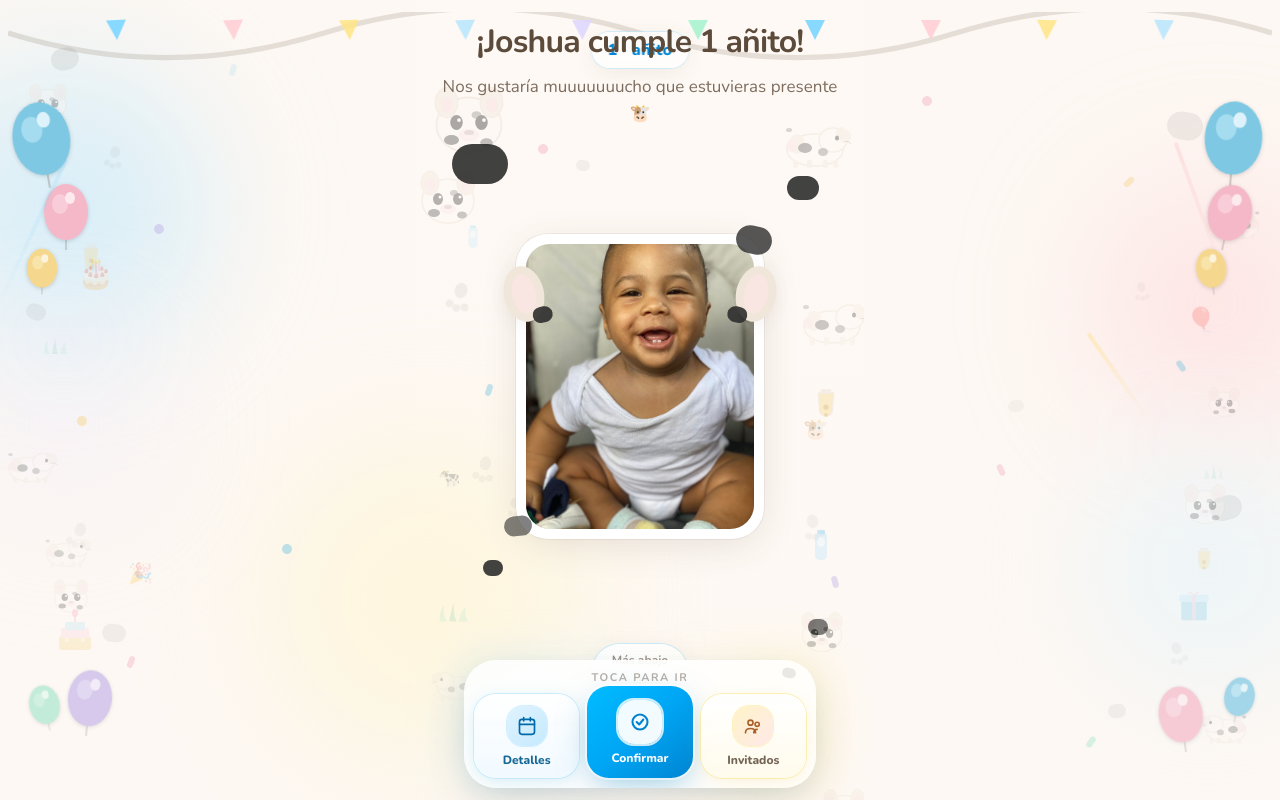
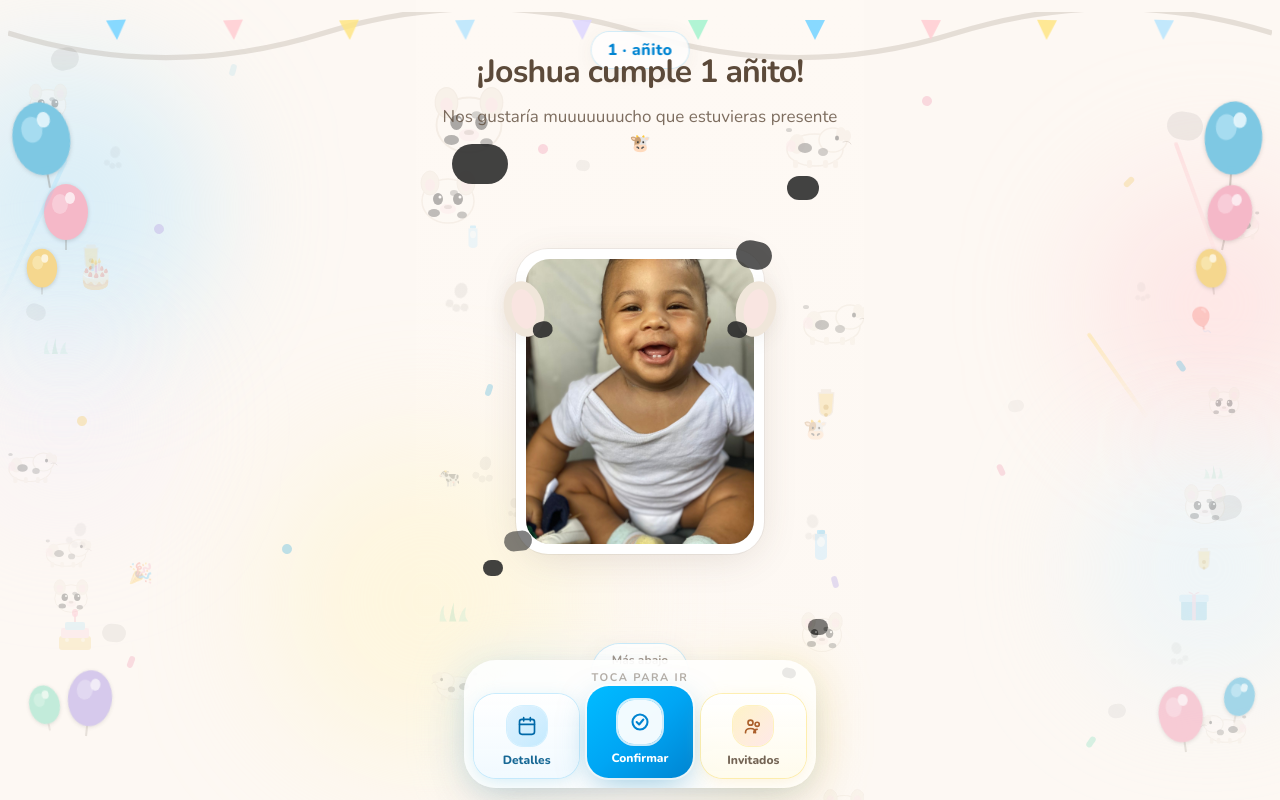
Before and after one commit to mateoalcans11-commits/joshua-invitation, a Next.js app: page / in a window 1280 px wide. Shown: the top 800 px of the page. Built offline with nearby package versions, Linux system fonts and the light colour scheme.

Commit message:
Lower hero intro text by 30px on the opening screen.
Co-authored-by: Cursor <cursoragent@cursor.com>

```diff
--- a/src/components/HeroInvitation.tsx
+++ b/src/components/HeroInvitation.tsx
@@ -19,7 +19,7 @@ export function HeroInvitation() {
         <CowDecorations variant="hero" />
 
         <div className="relative z-10 flex w-full max-w-md flex-1 flex-col items-center">
-          <div className="w-full shrink-0 pt-[calc(1.5rem+var(--safe-top))] text-center">
+          <div className="w-full shrink-0 pt-[calc(1.5rem+30px+var(--safe-top))] text-center">
             <h1 className="font-display text-[1.75rem] font-bold leading-[1.15] tracking-tight text-cow-brown min-[380px]:text-[2rem]">
               ¡Joshua cumple 1 añito!
             </h1>
```
